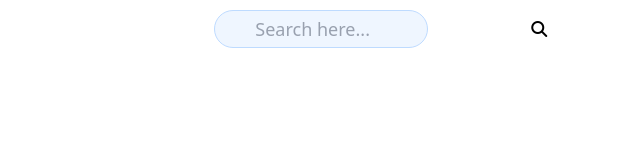
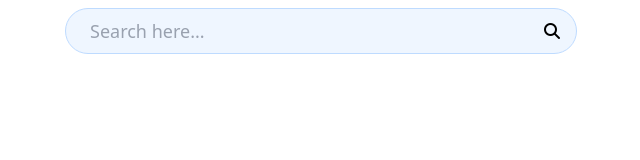
Before and after one commit to mathiasepc/GameConnectFrontend, a website: page html/fragments/searchBar.html in a window 1280 px wide. Shown: the whole page, without its empty margins (319-959 px from the left). Drawn offline with Linux system fonts and the light colour scheme.

Commit message:
delay and fix for searchbar

```diff
--- a/html/fragments/searchBar.html
+++ b/html/fragments/searchBar.html
@@ -9,13 +9,17 @@
           crossorigin="anonymous" referrerpolicy="no-referrer"/>
 </head>
 <body>
-<div class="w-1/6 flex justify-self-center items-center bg-blue-50 rounded-full border border-blue-200 px-6 py-1  gap-4 m-2.5 ">
+
+<div class="w-full max-w-lg flex justify-self-center items-center bg-blue-50 rounded-full border border-blue-200 px-4 py-2  gap-2 m-2 ">
     <label for="textContent"></label>
 
-<input type="text" placeholder="Search here..." id="textContent" class="flex-grow text-gray-700 placeholder-gray-400 text-lg focus:outline-none">
+<input type="text"
+       placeholder="Search here..."
+       id="textContent"
+       class="flex-grow text-gray-700 placeholder-gray-400 text-lg focus:outline-none">
 <button type="submit"
         id="searchButton"
-        class="hover:text-blue-500 transition">
+        class="shrink-0 hover:text-blue-500 transition">
     <i class="fa-solid fa-magnifying-glass"></i></button>
 </div>
 
--- a/js/searchBar.js
+++ b/js/searchBar.js
@@ -12,7 +12,9 @@ searchInput.addEventListener("input", (event) => {
         box.classList.add("hidden");
         return;
     }
+        setTimeout(() => {
         runSearch();
+}, 500);
 });
 
 // Listen when user clicks the magnifying glass
```
Also changed, not shown: css/output.css.
